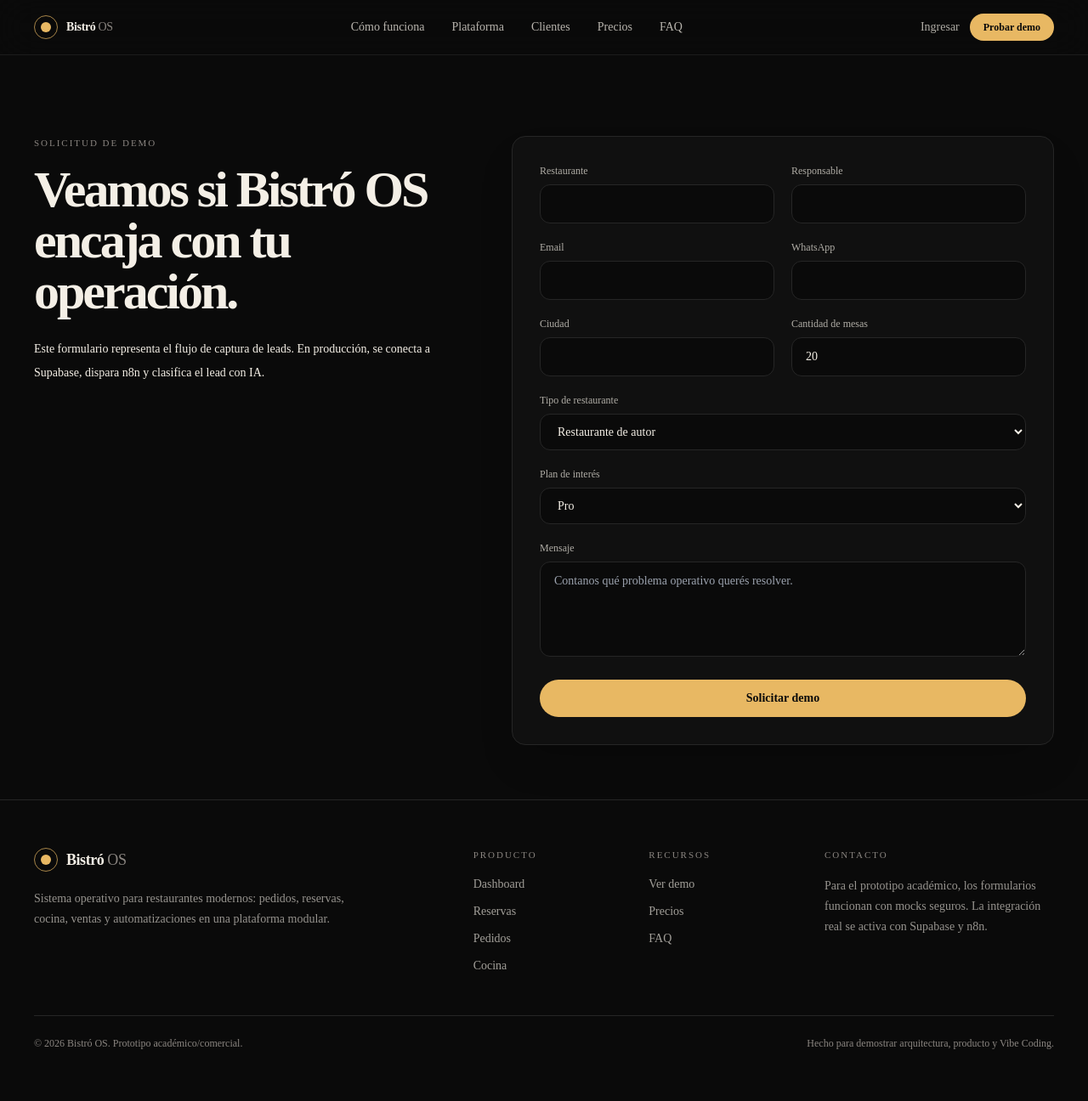
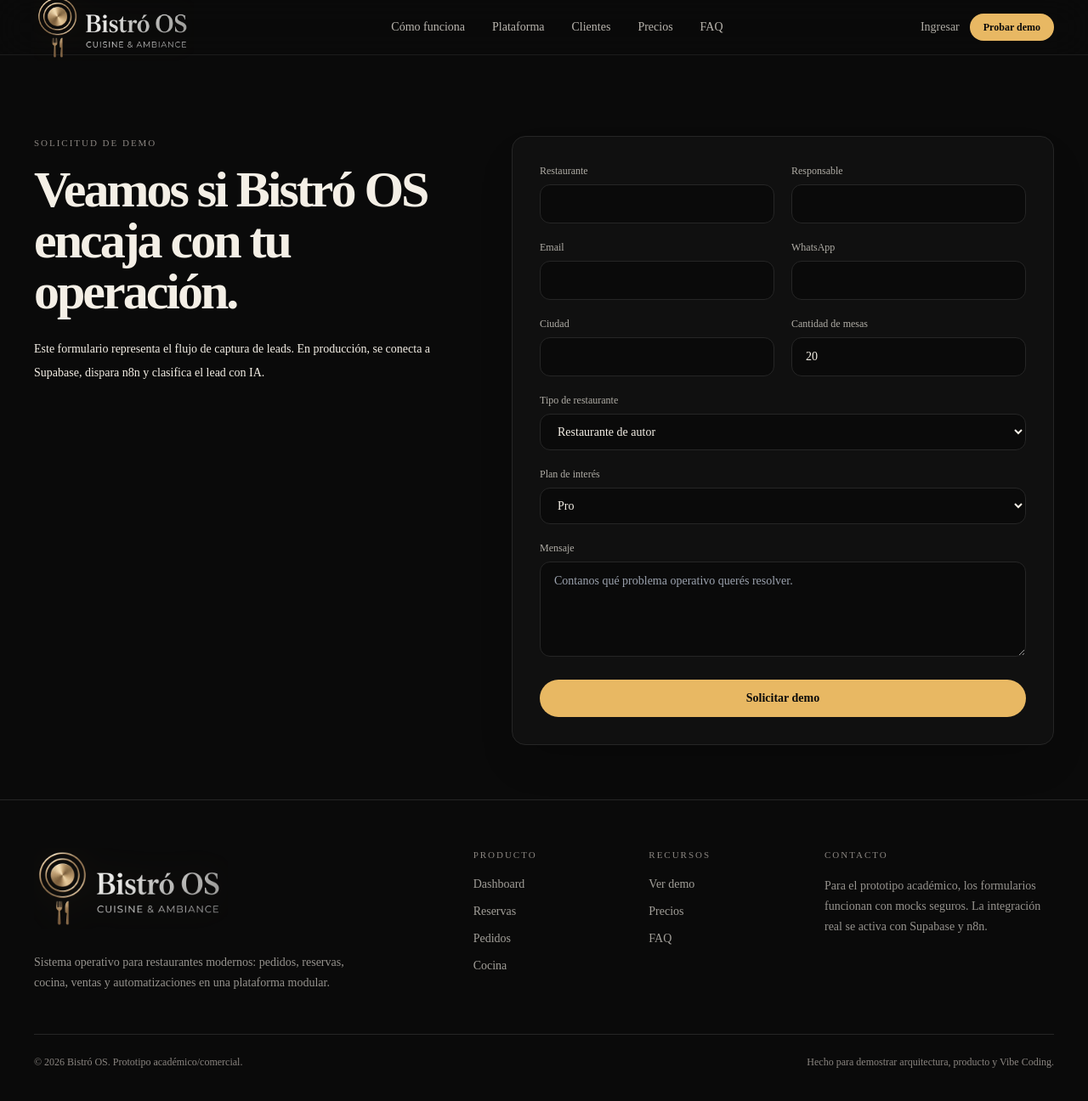
Before and after one commit to comby73/bistro-os, a Next.js app: page /demo in a window 1280 px wide. Shown: the top 1296 px of the page at 85% size. Built offline with nearby package versions, Linux system fonts and the light colour scheme.

Commit message:
Add animated brand logo

```diff
--- a/src/components/layout/Footer.tsx
+++ b/src/components/layout/Footer.tsx
@@ -1,4 +1,5 @@
 import Link from "next/link";
+import { BrandLogo } from "@/components/brand/BrandLogo";
 
 export function Footer() {
   return (
@@ -6,14 +7,8 @@
       <div className="bistro-container py-14">
         <div className="grid gap-10 md:grid-cols-12">
           <div className="md:col-span-5">
-            <Link href="/" className="flex items-center gap-2.5">
-              <span className="relative inline-block h-7 w-7">
-                <span className="absolute inset-0 rounded-full border border-gold/70" />
-                <span className="absolute inset-2 rounded-full bg-gold" />
-              </span>
-              <span className="text-lg tracking-tight">
-                <strong>Bistró</strong> <span className="text-mute">OS</span>
-              </span>
+            <Link href="/" className="inline-flex items-center">
+              <BrandLogo size="md" />
             </Link>
             <p className="mt-5 max-w-sm text-sm leading-6 text-paper/60">
               Sistema operativo para restaurantes modernos: pedidos, reservas, cocina,
--- a/src/components/layout/Navbar.tsx
+++ b/src/components/layout/Navbar.tsx
@@ -1,4 +1,5 @@
 import Link from "next/link";
+import { BrandLogo } from "@/components/brand/BrandLogo";
 
 const links = [
   { href: "#how", label: "Cómo funciona" },
@@ -12,14 +13,8 @@
   return (
     <header className="fixed inset-x-0 top-0 z-50 border-b border-line/70 bg-ink/80 backdrop-blur-xl">
       <div className="bistro-container flex h-16 items-center justify-between">
-        <Link href="/" className="flex items-center gap-2.5">
-          <span className="relative inline-block h-7 w-7">
-            <span className="absolute inset-0 rounded-full border border-gold/70" />
-            <span className="absolute inset-2 rounded-full bg-gold" />
-          </span>
-          <span className="text-sm tracking-tight">
-            <strong>Bistró</strong> <span className="text-mute">OS</span>
-          </span>
+        <Link href="/" className="inline-flex items-center">
+          <BrandLogo size="sm" priority />
         </Link>
 
         <nav className="hidden items-center gap-8 text-sm text-paper/75 md:flex">
--- a/src/styles/globals.css
+++ b/src/styles/globals.css
@@ -50,4 +50,51 @@
   .gold-gradient-text {
     @apply bg-gradient-to-b from-goldhi via-gold to-golddim bg-clip-text text-transparent;
   }
+
+  .brand-logo-shell {
+    @apply relative inline-block overflow-hidden;
+  }
+
+  .brand-logo-shell::after {
+    content: "";
+    position: absolute;
+    inset: -20%;
+    background: linear-gradient(
+      115deg,
+      transparent 30%,
+      rgba(244, 239, 230, 0.05) 42%,
+      rgba(232, 184, 99, 0.36) 50%,
+      rgba(244, 239, 230, 0.08) 58%,
+      transparent 70%
+    );
+    transform: translateX(-145%) skewX(-18deg);
+    opacity: 0;
+    pointer-events: none;
+  }
+
+  .brand-logo-shell:hover::after {
+    opacity: 1;
+    animation: brand-logo-shine 880ms ease;
+  }
+
+  .brand-logo-image {
+    filter: drop-shadow(0 0 20px rgba(232, 184, 99, 0.08));
+  }
 }
+
+@keyframes brand-logo-shine {
+  0% {
+    transform: translateX(-145%) skewX(-18deg);
+  }
+
+  100% {
+    transform: translateX(145%) skewX(-18deg);
+  }
+}
+
+@media (prefers-reduced-motion: reduce) {
+  .brand-logo-shell:hover::after {
+    animation: none;
+    opacity: 0;
+  }
+}
```
